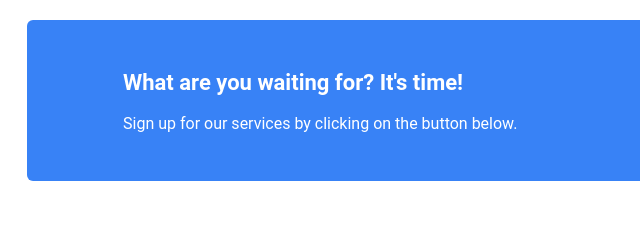
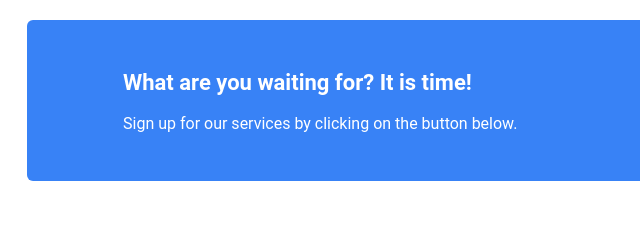
Before and after one commit to eben-cobby/odin-landing-page, a plain HTML site: page index.html in a window 1280 px wide. Shown: the part 1731-1957 px from the top of the page, 165-805 px from the left. Drawn offline with Linux system fonts and the light colour scheme.

Commit message:
update index.html

```diff
--- a/index.html
+++ b/index.html
@@ -92,7 +92,7 @@
     <!-- Call to Action section -->
     <section class="call-to-action">
       <div class="message">
-        <h2>What are you waiting for? It's time!</h2>
+        <h2>What are you waiting for? It is time!</h2>
         <p>Sign up for our services by clicking on the button below.</p>
       </div>
       <button>Sign up</button>
```
